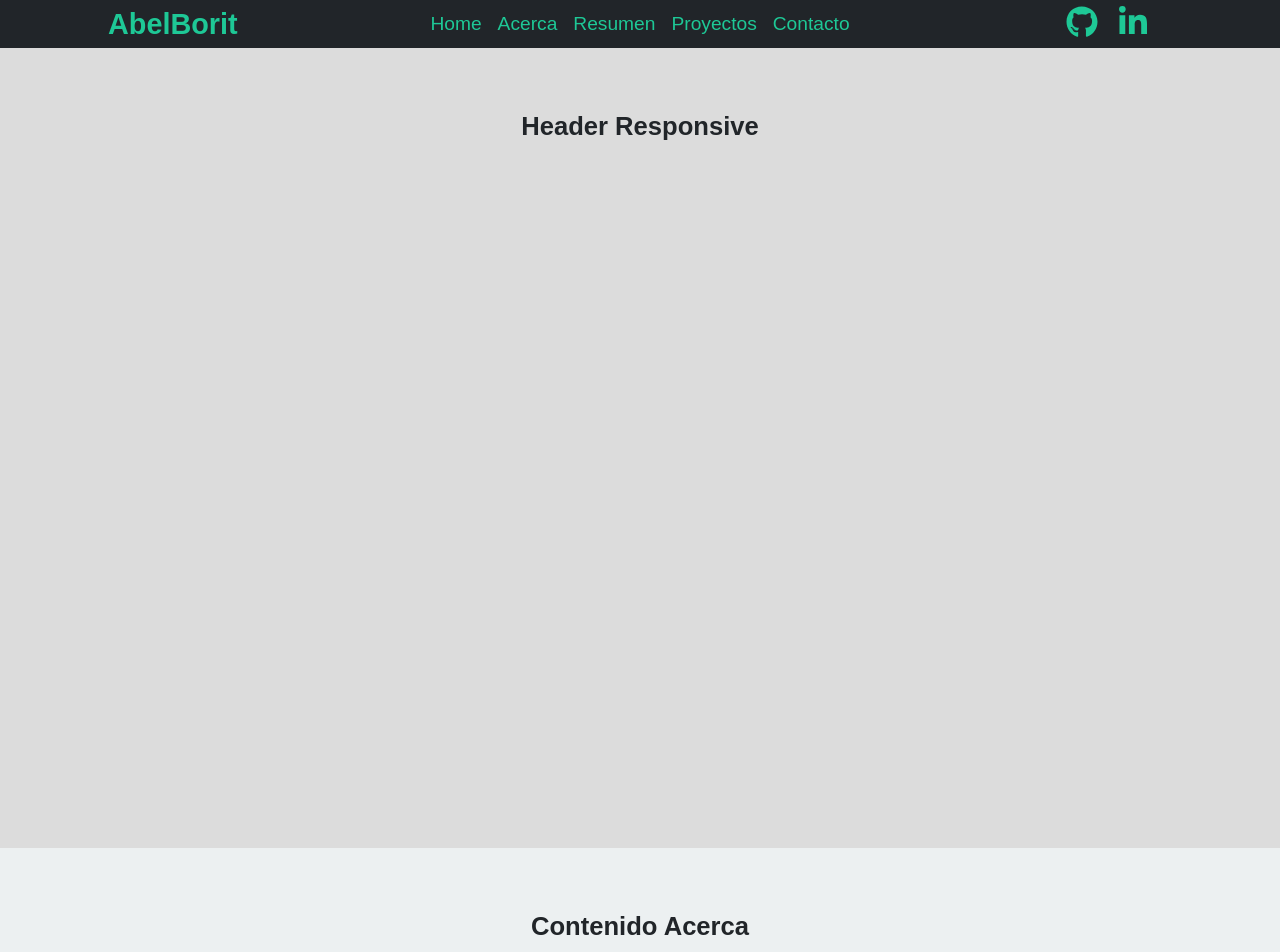
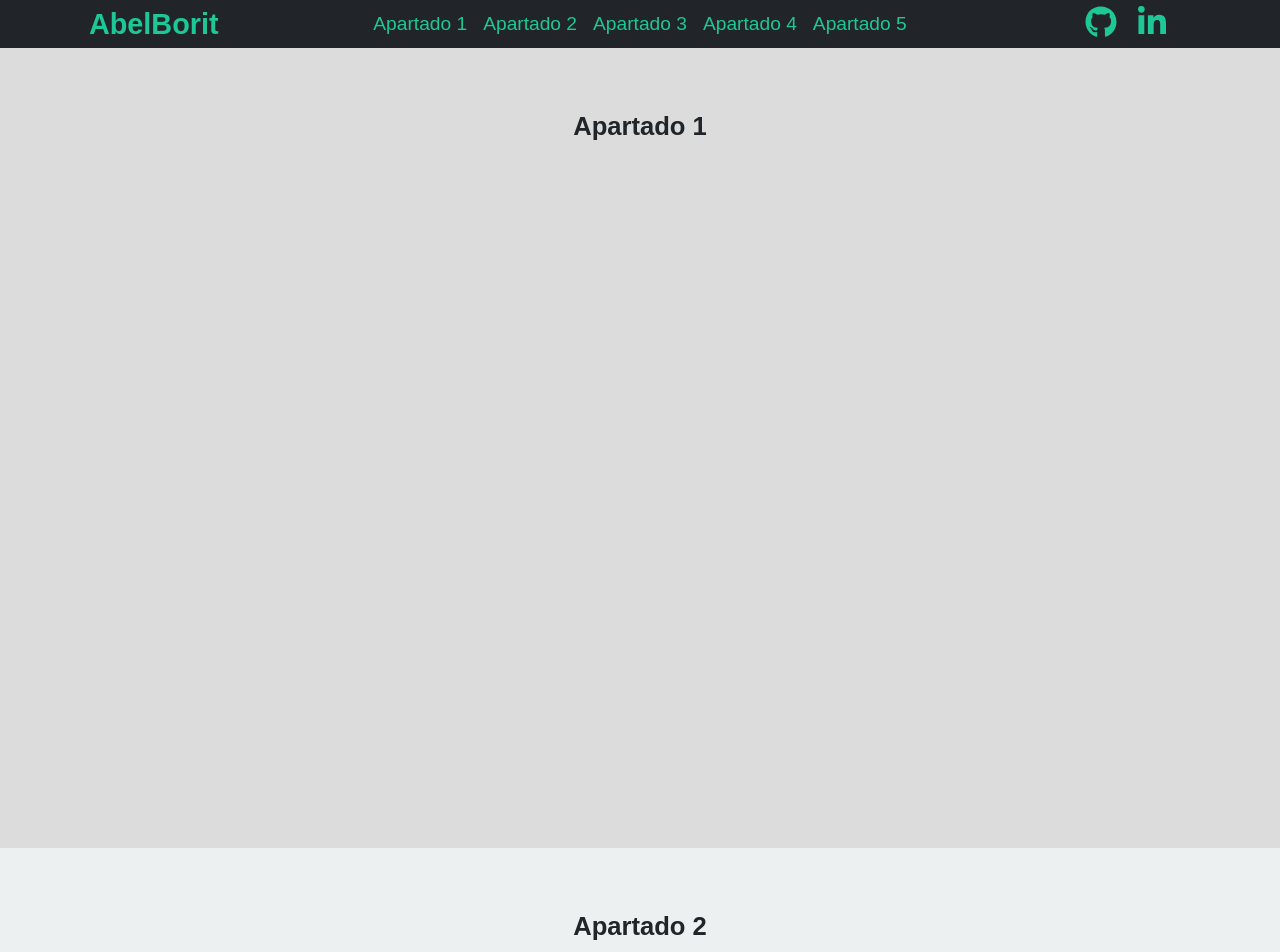
Before and after one commit to abelborit/header-hamburger-menu, a plain HTML site: page index.html in a window 1280 px wide. Shown: the top 952 px of the page. Drawn offline with Linux system fonts and the light colour scheme.

Commit message:
Actualizando gh-pages

```diff
--- a/index.html
+++ b/index.html
@@ -39,11 +39,11 @@
 
       <div id="header-panel" class="header-panel">
         <nav id="header-panel-menu" class="header-panel-menu">
-          <a href="/#inicio">Home</a>
-          <a href="/#acerca">Acerca</a>
-          <a href="/#resumen">Resumen</a>
-          <a href="/#proyectos">Proyectos</a>
-          <a href="/#contacto">Contacto</a>
+          <a href="/#apartado1">Apartado 1</a>
+          <a href="/#apartado2">Apartado 2</a>
+          <a href="/#apartado3">Apartado 3</a>
+          <a href="/#apartado4">Apartado 4</a>
+          <a href="/#apartado5">Apartado 5</a>
         </nav>
       </div>
 
@@ -71,24 +71,24 @@
     </header>
 
     <div id="main" class="main">
-      <section id="inicio" class="section">
-        <h2 class="title">Header Responsive</h2>
+      <section id="apartado1" class="section">
+        <h2 class="title">Apartado 1</h2>
       </section>
 
-      <section id="acerca" class="section">
-        <h2 class="title">Contenido Acerca</h2>
+      <section id="apartado2" class="section">
+        <h2 class="title">Apartado 2</h2>
       </section>
 
-      <section id="resumen" class="section">
-        <h2 class="title">Contenido Resumen</h2>
+      <section id="apartado3" class="section">
+        <h2 class="title">Apartado 3</h2>
       </section>
 
-      <section id="proyectos" class="section">
-        <h2 class="title">Contenido Proyectos</h2>
+      <section id="apartado4" class="section">
+        <h2 class="title">Apartado 4</h2>
       </section>
 
-      <section id="contacto" class="section">
-        <h2 class="title">Contenido Contacto</h2>
+      <section id="apartado5" class="section">
+        <h2 class="title">Apartado 5</h2>
       </section>
     </div>
 
```
